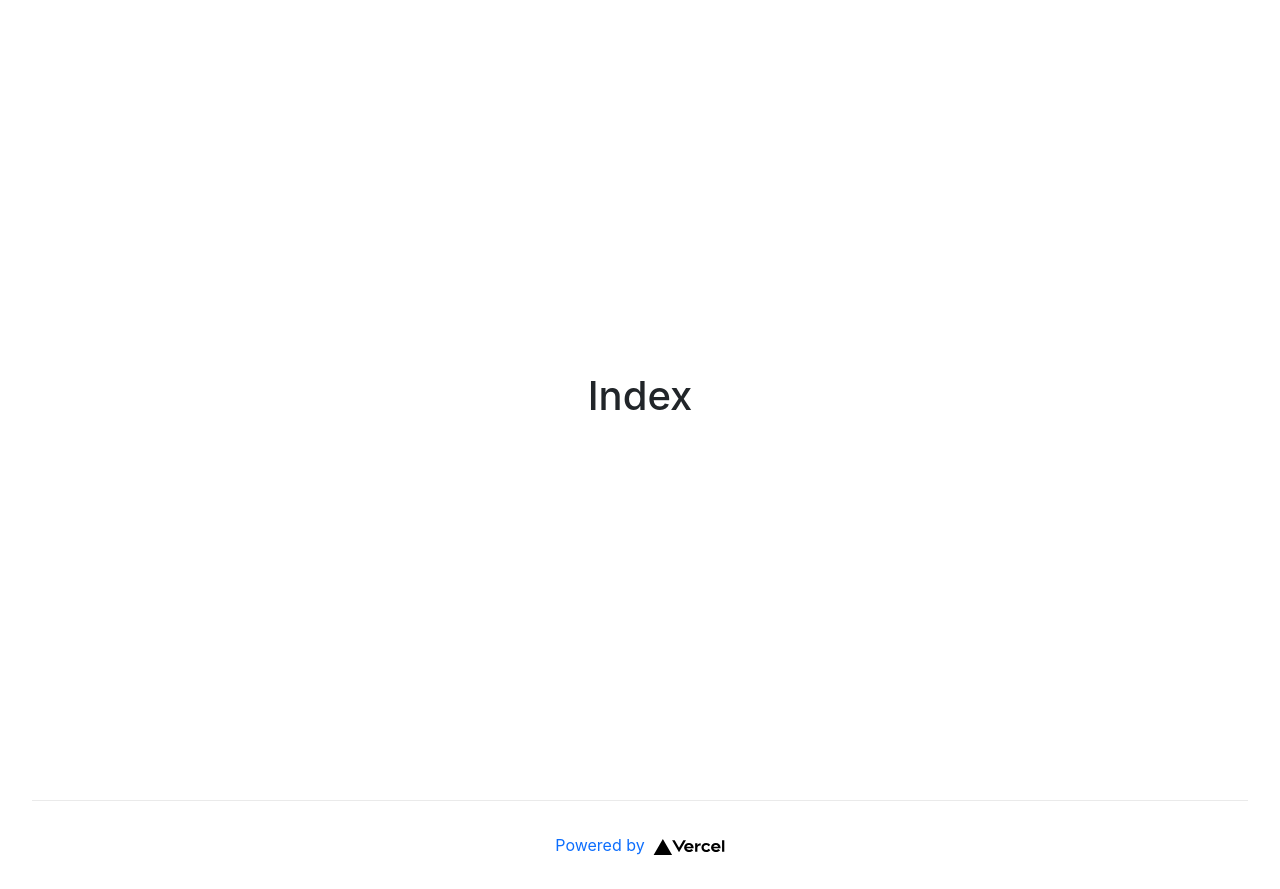
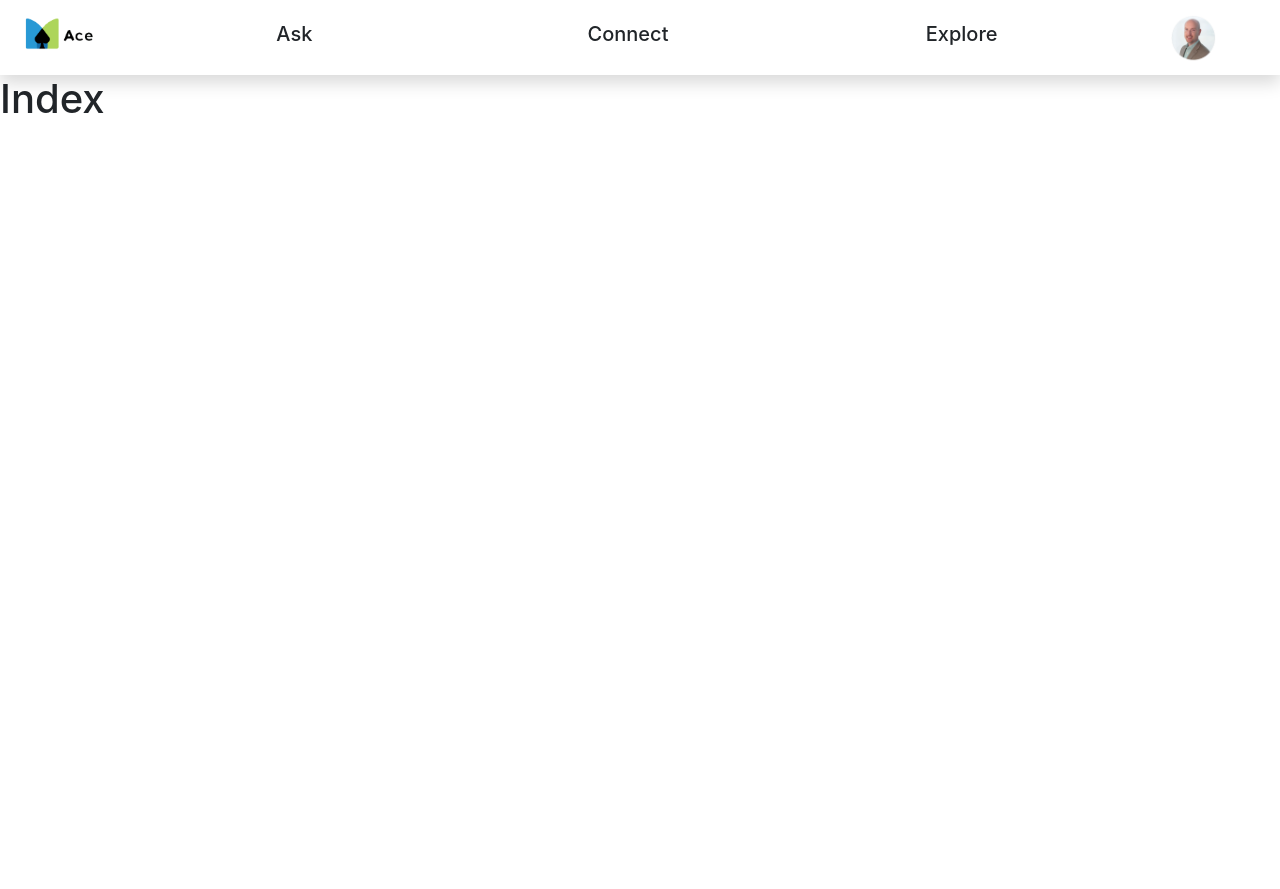
Before and after one commit to AlanChen4/MeetLyfe, a Next.js app in the folder meet-lyfe/: page / in a window 1280 px wide. After the commit the page ends 800 px from the top, so only its background shows below. Built offline with nearby package versions, Linux system fonts and the light colour scheme.

Commit message:
Remove boilerplate and change class to className

```diff
--- a/meet-lyfe/pages/index.js
+++ b/meet-lyfe/pages/index.js
@@ -1,32 +1,16 @@
 import Head from 'next/head'
-import Image from 'next/image'
-import styles from '../styles/Home.module.css'
+import Navbar from '../components/Navbar'
 
 export default function Home() {
     return (
-    <div className={styles.container}>
+        <div>
             <Head>
                 <title>ACE</title>
                 <meta name="description" content="MetLife ACE" />
                 <link rel="icon" href="/favicon.ico" />
             </Head>
-
-      <main className={styles.main}>
+            <Navbar />
             <h1>Index</h1>
-      </main>
-
-      <footer className={styles.footer}>
-        <a
-          href="https://vercel.com?utm_source=create-next-app&utm_medium=default-template&utm_campaign=create-next-app"
-          target="_blank"
-          rel="noopener noreferrer"
-        >
-          Powered by{' '}
-          <span className={styles.logo}>
-            <Image src="/vercel.svg" alt="Vercel Logo" width={72} height={16} />
-          </span>
-        </a>
-      </footer>
         </div>
     )
 }
--- a/meet-lyfe/pages/profile.js
+++ b/meet-lyfe/pages/profile.js
@@ -18,17 +18,17 @@ export default function Profile() {
                 <div className="col-md-8 bg-light py-5">
                     <div className="card mx-5 mb-3">
                         <div className="card-body">
-                            <h5 class="card-title">Located in...</h5>
+                            <h5 className="card-title">Located in...</h5>
                         </div>
                     </div>
                     <div className="card mx-5 mb-3">
                         <div className="card-body">
-                            <h5 class="card-title">Some of your skills include...</h5>
+                            <h5 className="card-title">Some of your skills include...</h5>
                         </div>
                     </div>
                     <div className="card mx-5 mb-3">
                         <div className="card-body">
-                            <h5 class="card-title">In your free time you...</h5>
+                            <h5 className="card-title">In your free time you...</h5>
                         </div>
                     </div>
                 </div>
```
Lines whose indentation alone changed are shown as unchanged.
